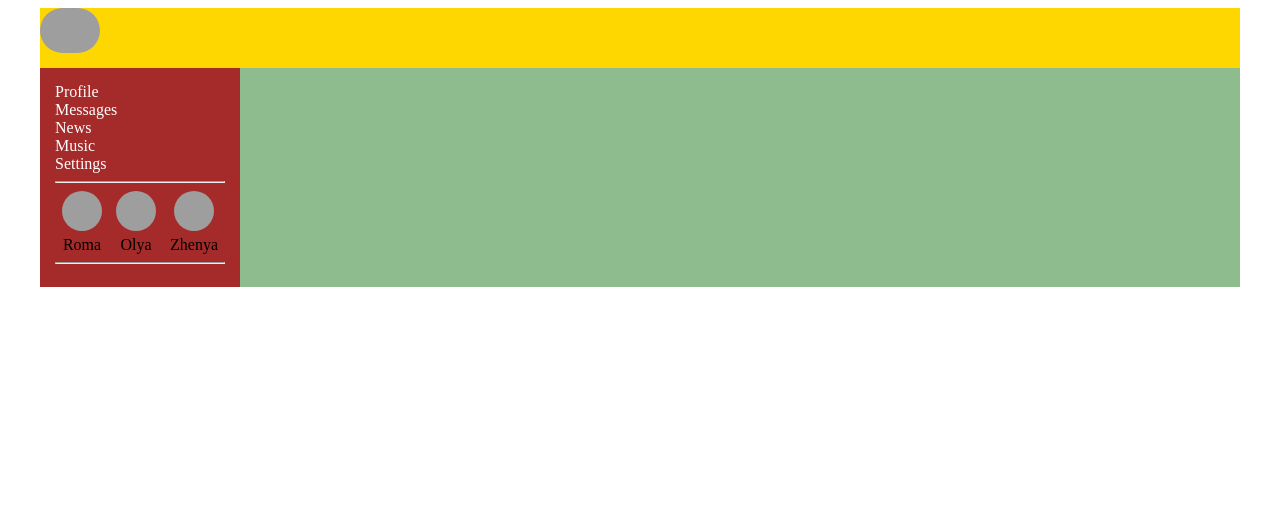
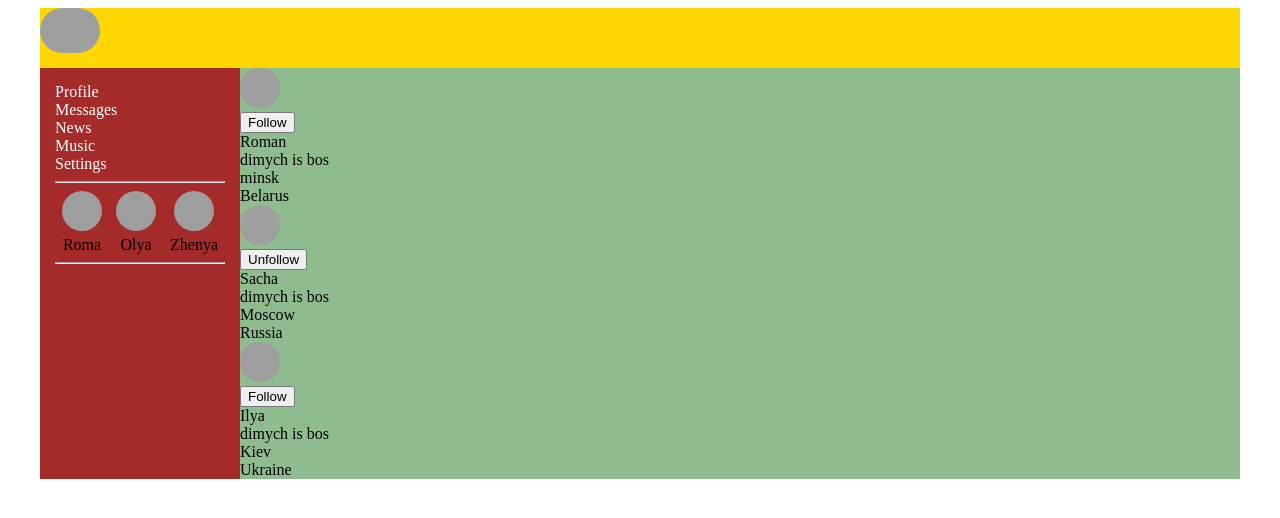
Before and after one commit to Roman-2013/social_network-finaly-, a React (Create React App) app: page /users in a window 1280 px wide. Shown: the top 518 px of the page. Built offline with nearby package versions, Linux system fonts and the light colour scheme; grey boxes are pictures that could not be loaded.

Commit message:
#49 (Users page)

```diff
--- a/src/App.tsx
+++ b/src/App.tsx
@@ -8,6 +8,7 @@ import {DialogsActionType} from './state/dialogsReducer';
 import {ProfileActionType} from './state/profileReducer';
 import {DialogsContainer} from './components/Dialogs/DialogsContainer';
 import {NavBarContainer} from './components/Navbar/NavBarContainer';
+import {UsersContainer} from './components/Users/UsersContainer';
 
 export type StatePropsType = {
     state: AppRootStateType
@@ -26,6 +27,7 @@ export const App = () => {
                     <Route path={'/'} element={<Profile/>}/>
                     <Route path={'/message/*'} element={<DialogsContainer/>}/>
                     <Route path={'/profile/*'} element={<Profile/>}/>
+                    <Route path={'/users/*'} element={<UsersContainer/>}/>
 
                 </Routes>
 
--- /dev/null
+++ b/src/components/Users/Users.module.css
@@ -0,0 +1,5 @@
+.img{
+    width: 40px;
+    height: 40px;
+    border-radius: 30px;
+}
--- /dev/null
+++ b/src/components/Users/Users.tsx
@@ -0,0 +1,83 @@
+import React from 'react';
+import s from './Users.module.css'
+import {RootObject} from '../../state/usersReducer';
+
+export type UsersPropsType = {
+    users: RootObject,
+    follow: (userId: number) => void
+    unFollow: (userId: number) => void
+    setUsers: (users: RootObject) => void
+
+}
+
+
+export const Users: React.FC<UsersPropsType> = ({users, unFollow, follow, setUsers}) => {
+
+    if(!users.users){
+        setUsers(
+            {
+                users: [
+                    {
+                        id: 1,
+                        photo: 'https://img.freepik.com/premium-photo/anime-male-avatar_950633-914.jpg',
+                        followed: false,
+                        fullName: 'Roman',
+                        status: 'dimych is bos',
+                        location: {city: 'minsk', country: 'Belarus'}
+                    },
+                    {
+                        id: 2,
+                        photo: 'https://img.freepik.com/premium-photo/anime-male-avatar_950633-914.jpg',
+                        followed: true,
+                        fullName: 'Sacha',
+                        status: 'dimych is bos',
+                        location: {city: 'Moscow', country: 'Russia'}
+                    },
+                    {
+                        id: 3,
+                        photo: 'https://img.freepik.com/premium-photo/anime-male-avatar_950633-914.jpg',
+                        followed: false,
+                        fullName: 'Ilya',
+                        status: 'dimych is bos',
+                        location: {city: 'Kiev', country: 'Ukraine'}
+                    },
+                ]
+            }
+        )
+    }
+
+
+        return (
+            <div>
+                {
+                    users.users?.map(el => {
+                        return <div key={el.id}>
+        <span>
+            <div>
+                <img className={s.img} src={el.photo} alt=""/>
+            </div>
+            <div>
+                {el.followed
+                    ? <button onClick={() => unFollow(el.id)}>Unfollow</button>
+                    : <button onClick={() => follow(el.id)}>Follow</button>}
+
+
+            </div>
+        </span>
+                            <span>
+            <span>
+                <div>{el.fullName}</div>
+                <div>{el.status}</div>
+            </span>
+            <span>
+                <div>{el.location.city}</div>
+                <div>{el.location.country}</div>
+            </span>
+        </span>
+                        </div>
+                    })
+                }
+            </div>
+        );
+    }
+;
--- /dev/null
+++ b/src/components/Users/UsersContainer.tsx
@@ -0,0 +1,37 @@
+import {Users} from './Users';
+import {connect} from 'react-redux';
+import {AppRootStateType} from '../../state/reduxStore';
+import {followAC, RootObject, setUsersAC, unFollowAC, UsersActionType} from '../../state/usersReducer';
+
+type mapStateToProps={
+    users:RootObject
+}
+
+type mapDispatchToPropsType={
+    follow: (userId: number) => void
+    unFollow: (userId: number) => void
+    setUsers:(users:RootObject)=>void
+}
+
+const mapStateToProps = (state: AppRootStateType)=> {
+    return {
+        users: state.Users
+    }
+}
+
+const mapDispatchToProps = (dispatch: (action: UsersActionType) => void) => {
+    return {
+        follow:(userId:number)=>{
+            dispatch(followAC(userId))
+        },
+        unFollow:(userId:number)=>{
+            dispatch(unFollowAC(userId))
+        },
+        setUsers:(users:RootObject)=>{
+            dispatch(setUsersAC(users))
+        }
+    }
+}
+
+
+export const UsersContainer = connect(mapStateToProps, mapDispatchToProps)(Users)
--- a/src/state/reduxStore.ts
+++ b/src/state/reduxStore.ts
@@ -2,11 +2,13 @@ import {combineReducers, createStore} from 'redux';
 import {DialogsReducer} from './dialogsReducer';
 import {ProfileReducer} from './profileReducer';
 import {SiteBarReducer} from './siteBarReducer';
+import {usersReducer} from './usersReducer';
 
 const rootReducer=combineReducers({
     Dialog:DialogsReducer,
     ProfilePage:ProfileReducer,
-    SiteBar:SiteBarReducer
+    SiteBar:SiteBarReducer,
+    Users:usersReducer
 })
 
 export const store =createStore(rootReducer)
--- /dev/null
+++ b/src/state/usersReducer.tsx
@@ -0,0 +1,58 @@
+
+export type RootObject = {
+	users: RootObjectUsers[];
+}
+export type RootObjectUsersLocation = {
+	city: string;
+	country: string;
+}
+export type RootObjectUsers = {
+	id: number;
+	photo: string;
+	followed: boolean;
+	fullName: string;
+	status: string;
+	location: RootObjectUsersLocation;
+}
+
+
+
+
+export const usersReducer = (state: RootObject= {} as RootObject , action: UsersActionType) => {
+    switch (action.type) {
+        case 'FOLLOW':{
+            return {...state,users:[...state.users.map(el=>el.id===action.userId ? {...el,followed:true}:el)]}
+        }
+        case 'UN-FOLLOW':{
+            return {...state,users:[...state.users.map(el=>el.id===action.userId ? {...el,followed:false}:el)]}
+        }
+        case 'SET-USERS':{
+                return {...state,users: action.users.users}
+        }
+        default:
+            return state
+    }
+}
+
+
+export const followAC=(userId:number)=>{
+    return {
+        type :'FOLLOW',userId
+    }as  const
+}
+
+export const unFollowAC=(userId:number)=>{
+    return {
+        type :'UN-FOLLOW',userId
+    }as  const
+}
+export const setUsersAC=(users:RootObject)=>{
+    return {
+type :'SET-USERS',users
+    }as const
+}
+
+export type UsersActionType=
+    ReturnType<typeof followAC>|
+    ReturnType<typeof unFollowAC>|
+    ReturnType<typeof setUsersAC>
```
